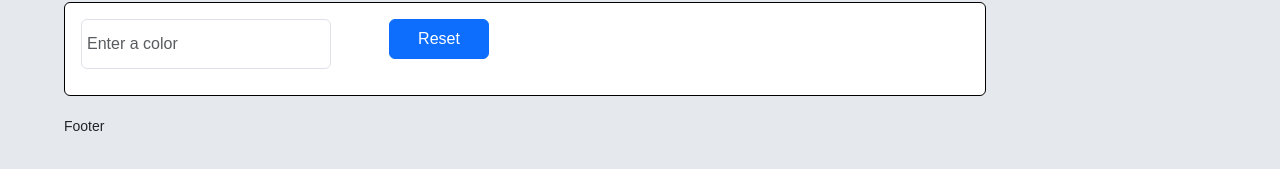
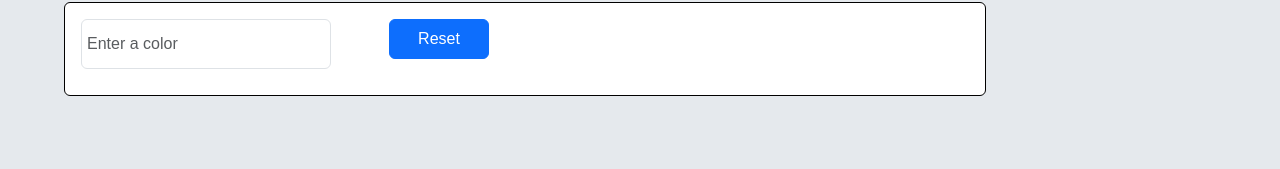
Before and after one commit to YasmineFerjani/tp2_angular, an Angular app: page / in a window 1280 px wide. Shown: the part 153-322 px from the top of the page. Built offline with nearby package versions, Linux system fonts and the light colour scheme.

Commit message:
deleted footer

```diff
--- a/src/app/app.html
+++ b/src/app/app.html
@@ -1,4 +1,2 @@
 <app-navbar></app-navbar>
 <router-outlet></router-outlet>
-
-<footer>Footer</footer>
```
